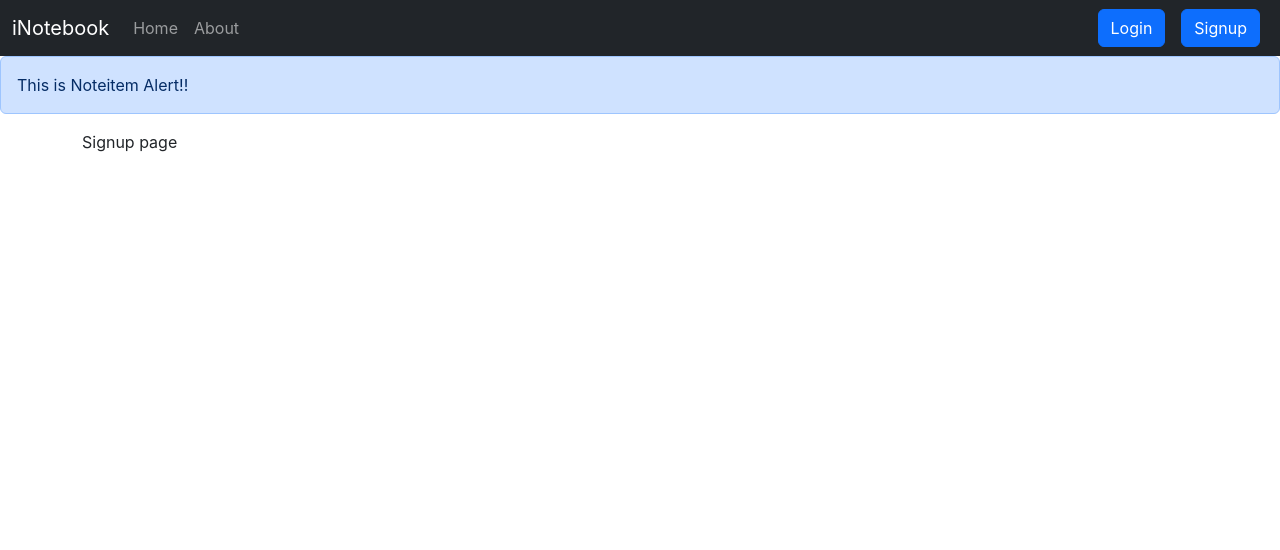
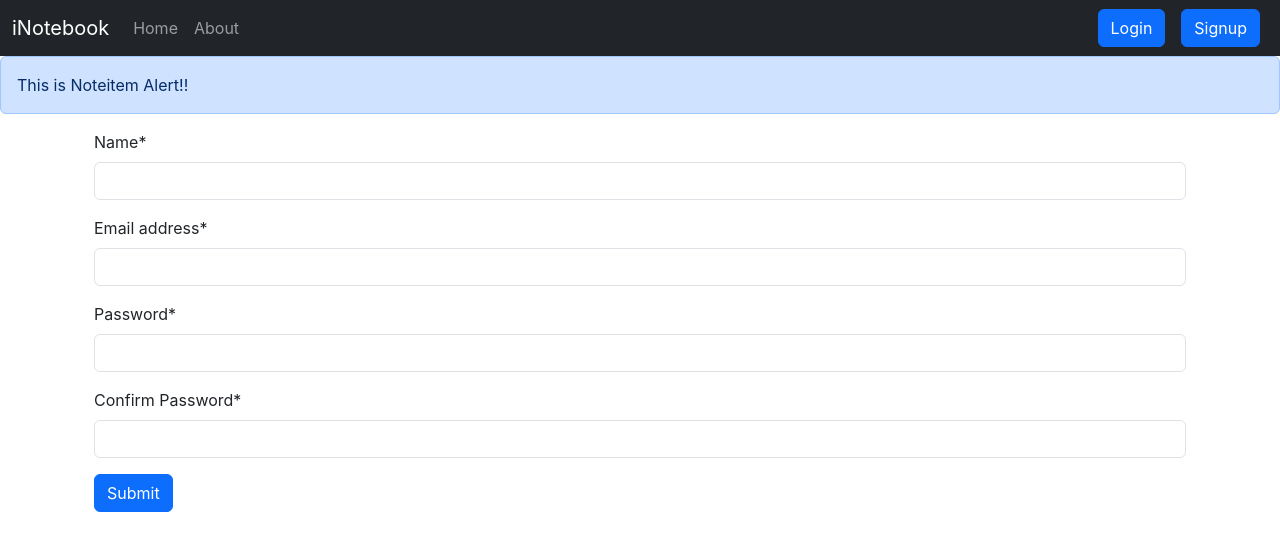
Before and after one commit to Divyatyagiongit/inotebook, a React (Create React App) app: page /signup in a window 1280 px wide. Shown: the top 550 px of the page. Built offline with nearby package versions, Linux system fonts and the light colour scheme.

Commit message:
signup form - 70

```diff
--- a/src/components/Login.js
+++ b/src/components/Login.js
@@ -30,13 +30,12 @@
         <div>
             <form onSubmit={handleSubmit}>
                 <div className="mb-3">
-                    <label htmlfor="email" className="form-label">Email address</label>
-                    <input type="email" className="form-control" id="email" value={cred.email} onChange={onChange} name="email" aria-describedby="emailHelp"/>
-                        <div id="emailHelp" className="form-text">We'll never share your email with anyone else.</div>
+                    <label htmlfor="email" className="form-label">Email address*</label>
+                    <input type="email" className="form-control" id="email" value={cred.email} onChange={onChange} name="email" aria-describedby="emailHelp" requried/>
                 </div>
                 <div className="mb-3">
-                    <label htmlfor="password" className="form-label">Password</label>
-                    <input type="password" className="form-control" id="password" value={cred.password} onChange={onChange} name="password"/>
+                    <label htmlfor="password" className="form-label">Password*</label>
+                    <input type="password" className="form-control" id="password" value={cred.password} onChange={onChange} name="password" required/>
                 </div>
                 <button type="submit" className="btn btn-primary">Submit</button>
             </form>
--- a/src/components/Signup.js
+++ b/src/components/Signup.js
@@ -1,11 +1,56 @@
-import React from 'react'
+import React, {useState} from 'react'
+import { useNavigate } from 'react-router-dom';
 
 function Signup() {
-  return (
-    <div>
-        Signup page
-    </div>
-  )
+    const [cred, setCred] = useState({name:"", email:"", password:"", cpassword:""})
+    let navigate = useNavigate();
+    const handleSubmit = async (e)=>{
+        e.preventDefault();
+        const {name, email, password} = cred;
+        console.log(JSON.stringify({name:name, email:email, password:password}))
+        const response = await fetch(`http://localhost:5000/api/auth/createuser`, {
+            method: 'POST',
+            headers: {
+              'Content-Type': 'application/json'
+            },
+            body: JSON.stringify({name:name, email:email, password:password})
+          });
+          const json = await response.json();
+          if(json.success){
+            //save the auth token and redirect
+            localStorage.setItem('token',json.authtoken);
+            navigate("/");
+          }else{
+            alert("Invalid Credential");
+          }
+          console.log(json)
+    }
+    const onChange = (e)=>{
+        setCred({...cred, [e.target.name] : e.target.value})
+    }
+    return (
+        <div className='container'>
+            <form onSubmit={handleSubmit}>
+                <div className="mb-3">
+                    <label htmlfor="name" className="form-label">Name*</label>
+                    <input type="text" className="form-control" id="name" value={cred.name} onChange={onChange} name="name" required aria-describedby="emailHelp" />
+                </div>
+                <div className="mb-3">
+                    <label htmlfor="email" className="form-label">Email address*</label>
+                    <input type="email" className="form-control" id="email" value={cred.email} onChange={onChange} name="email" required  aria-describedby="emailHelp" />
+                </div>
+                <div className="mb-3">
+                    <label htmlfor="password" className="form-label">Password*</label>
+                    <input type="password" className="form-control" id="password" value={cred.password} onChange={onChange} name="password" required />
+                </div>
+                <div className="mb-3">
+                    <label htmlfor="cpassword" className="form-label">Confirm Password*</label>
+                    <input type="password" className="form-control" id="cpassword" value={cred.cpassword} onChange={onChange} name="cpassword" required />
+                </div>
+                <button type="submit" className="btn btn-primary">Submit</button>
+            </form>
+        </div>
+    )
 }
 
 export default Signup
```
Also changed, not shown: 1 other file (tests, documents, lock files or other folders).
